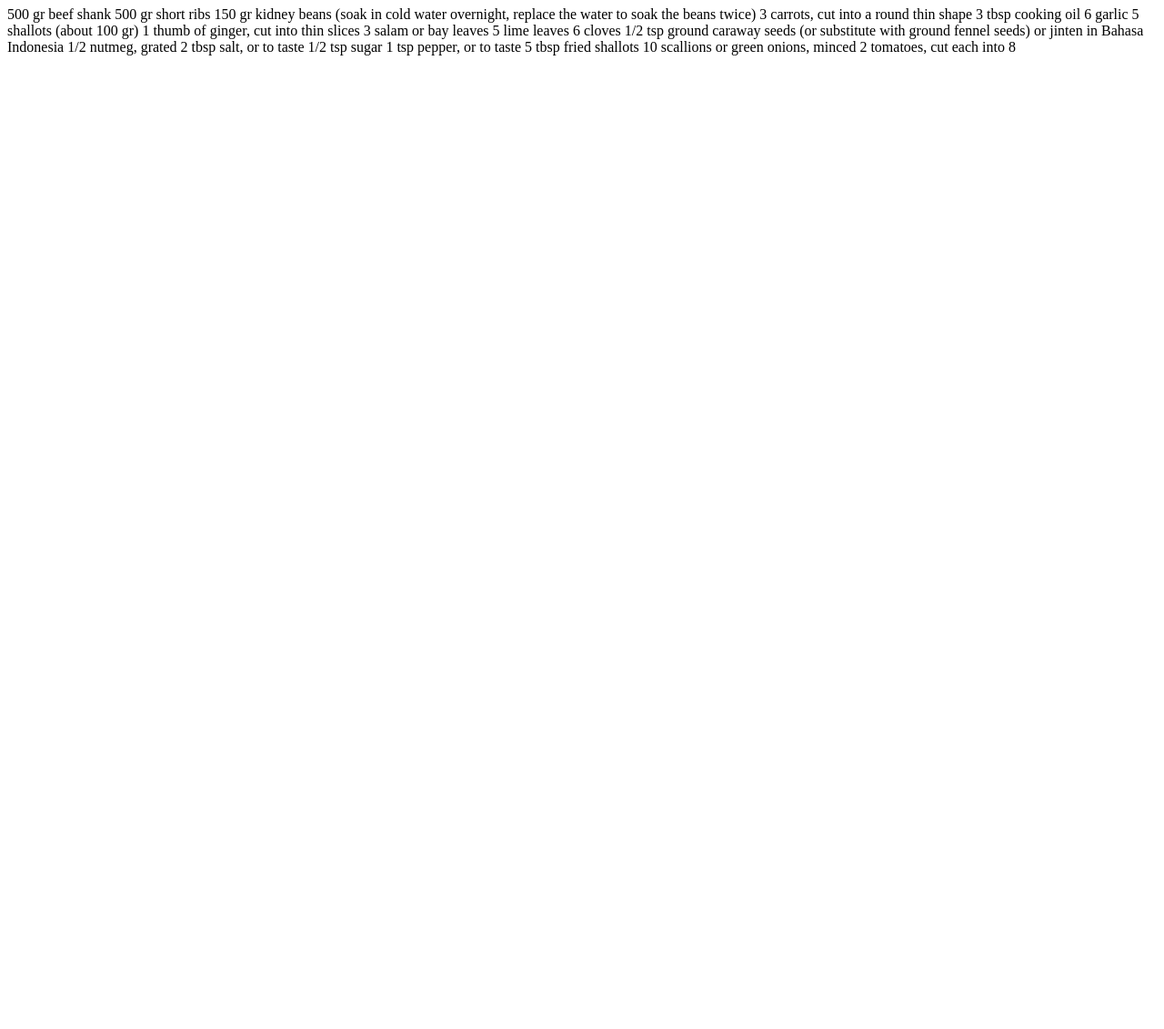
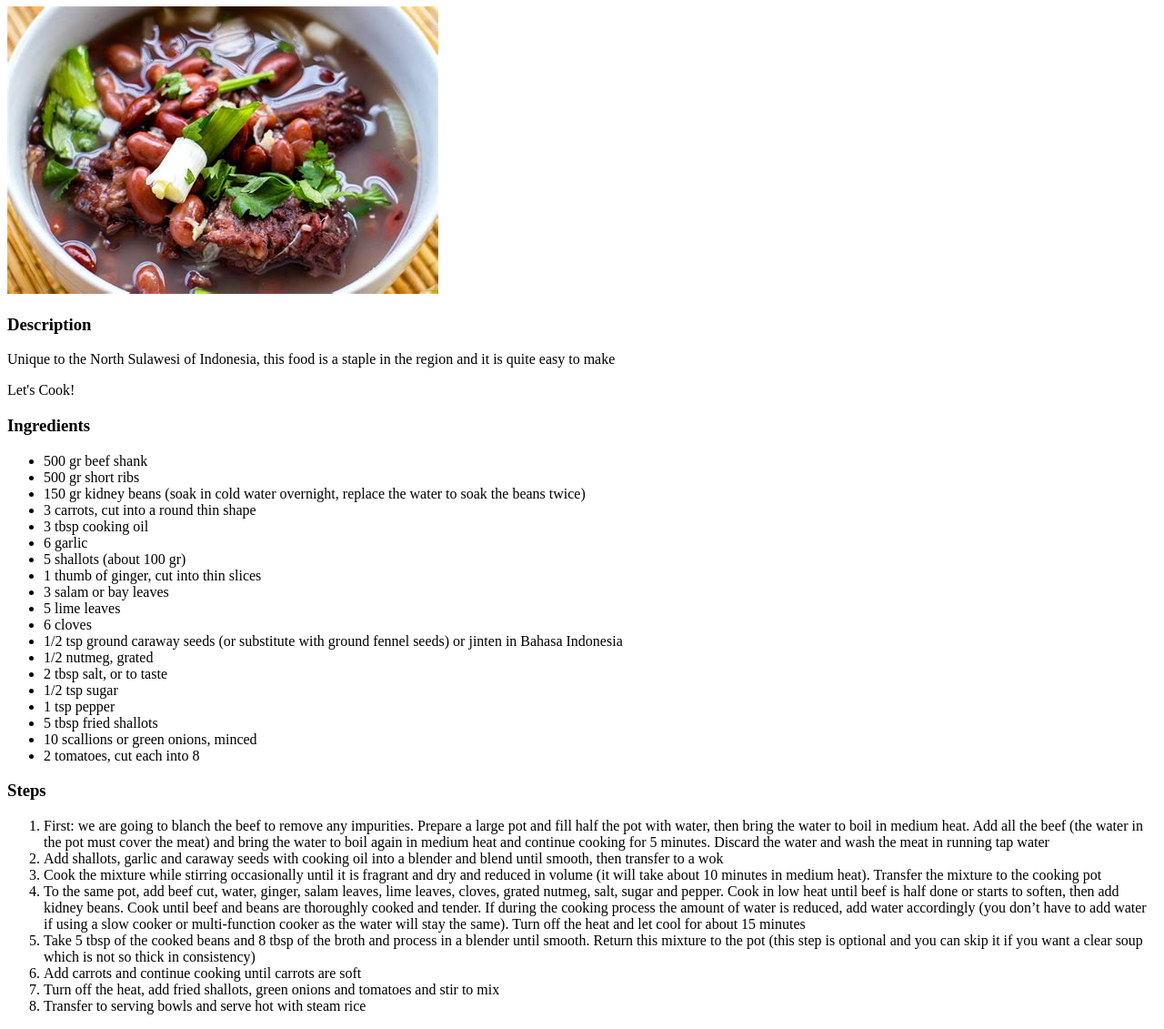
Before and after one commit to BenWalangare/odin-recipes, a plain HTML site: page recipes/brenebon.html in a window 1280 px wide. Shown: the part 73-1204 px from the top of the page at 91% size. Before the commit the page ends 800 px from the top, so only its background shows below. Drawn offline with Linux system fonts and the light colour scheme.

Commit message:
Add image, brenebon content, fix link to brenebon.html

```diff
--- a/recipes/brenebon.html
+++ b/recipes/brenebon.html
@@ -5,27 +5,43 @@
         <title>Recipes</title>
     </head>
     <body>
-        <h1>The Recipes</h1>
-        <p>
-            500 gr beef shank
-            500 gr short ribs
-            150 gr kidney beans (soak in cold water overnight, replace the water to soak the beans twice)
-            3 carrots, cut into a round thin shape
-            3 tbsp cooking oil
-            6 garlic
-            5 shallots (about 100 gr)
-            1 thumb of ginger, cut into thin slices
-            3 salam or bay leaves
-            5 lime leaves
-            6 cloves
-            1/2 tsp ground caraway seeds (or substitute with ground fennel seeds) or jinten in Bahasa Indonesia
-            1/2 nutmeg, grated
-            2 tbsp salt, or to taste
-            1/2 tsp sugar
-            1 tsp pepper, or to taste
-            5 tbsp fried shallots
-            10 scallions or green onions, minced
-            2 tomatoes, cut each into 8
-        </p>
+        <h1>Brenebon</h1>
+        <img src="../img/brenebon.jpg">
+        <h3>Description</h3>
+        <p>Unique to the North Sulawesi of Indonesia, this food is a staple in the region and it is quite easy to make</p>
+        <p>Let's Cook!</p>
+        <h3>Ingredients</h3>
+        <ul>
+            <li>500 gr beef shank</li>
+            <li>500 gr short ribs</li>
+            <li>150 gr kidney beans (soak in cold water overnight, replace the water to soak the beans twice)</li>
+            <li>3 carrots, cut into a round thin shape</li>
+            <li>3 tbsp cooking oil</li>
+            <li>6 garlic</li>
+            <li>5 shallots (about 100 gr)</li>
+            <li>1 thumb of ginger, cut into thin slices</li>
+            <li>3 salam or bay leaves</li>
+            <li>5 lime leaves</li>
+            <li>6 cloves</li>
+            <li>1/2 tsp ground caraway seeds (or substitute with ground fennel seeds) or jinten in Bahasa Indonesia</li>
+            <li>1/2 nutmeg, grated</li>
+            <li>2 tbsp salt, or to taste</li>
+            <li>1/2 tsp sugar</li>
+            <li>1 tsp pepper</li>
+            <li>5 tbsp fried shallots</li>
+            <li>10 scallions or green onions, minced</li>
+            <li>2 tomatoes, cut each into 8</li>
+        </ul>
+        <h3>Steps</h3>
+        <ol>
+            <li>First: we are going to blanch the beef to remove any impurities. Prepare a large pot and fill half the pot with water, then bring the water to boil in medium heat. Add all the beef (the water in the pot must cover the meat) and bring the water to boil again in medium heat and continue cooking for 5 minutes. Discard the water and wash the meat in running tap water</li>
+            <li>Add shallots, garlic and caraway seeds with cooking oil into a blender and blend until smooth, then transfer to a wok</li>
+            <li>Cook the mixture while stirring occasionally until it is fragrant and dry and reduced in volume (it will take about 10 minutes in medium heat). Transfer the mixture to the cooking pot</li>
+            <li>To the same pot, add beef cut, water, ginger, salam leaves, lime leaves, cloves, grated nutmeg, salt, sugar and pepper. Cook in low heat until beef is half done or starts to soften, then add kidney beans. Cook until beef and beans are thoroughly cooked and tender. If during the cooking process the amount of water is reduced, add water accordingly (you don’t have to add water if using a slow cooker or multi-function cooker as the water will stay the same). Turn off the heat and let cool for about 15 minutes</li>
+            <li>Take 5 tbsp of the cooked beans and 8 tbsp of the broth and process in a blender until smooth. Return this mixture to the pot (this step is optional and you can skip it if you want a clear soup which is not so thick in consistency)</li>
+            <li>Add carrots and continue cooking until carrots are soft</li>
+            <li>Turn off the heat, add fried shallots, green onions and tomatoes and stir to mix</li>
+            <li>Transfer to serving bowls and serve hot with steam rice</li>
+        </ol>
     </body>
 </html>
```
Also changed, not shown: index.html (+1 -1 lines), img/brenebon.jpg (added).
